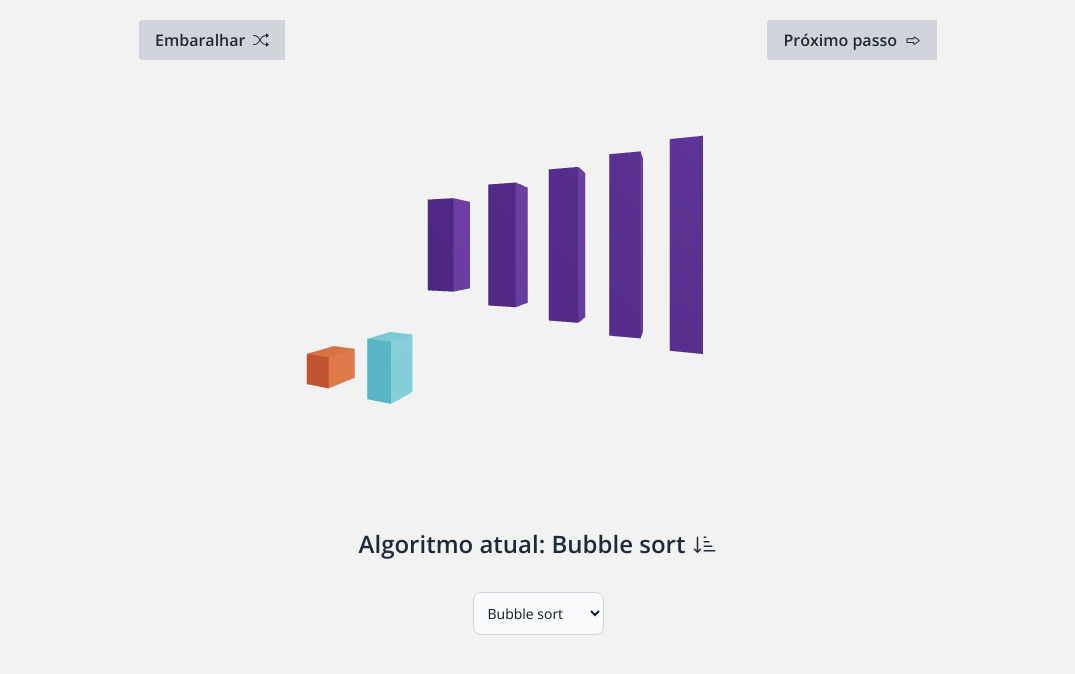
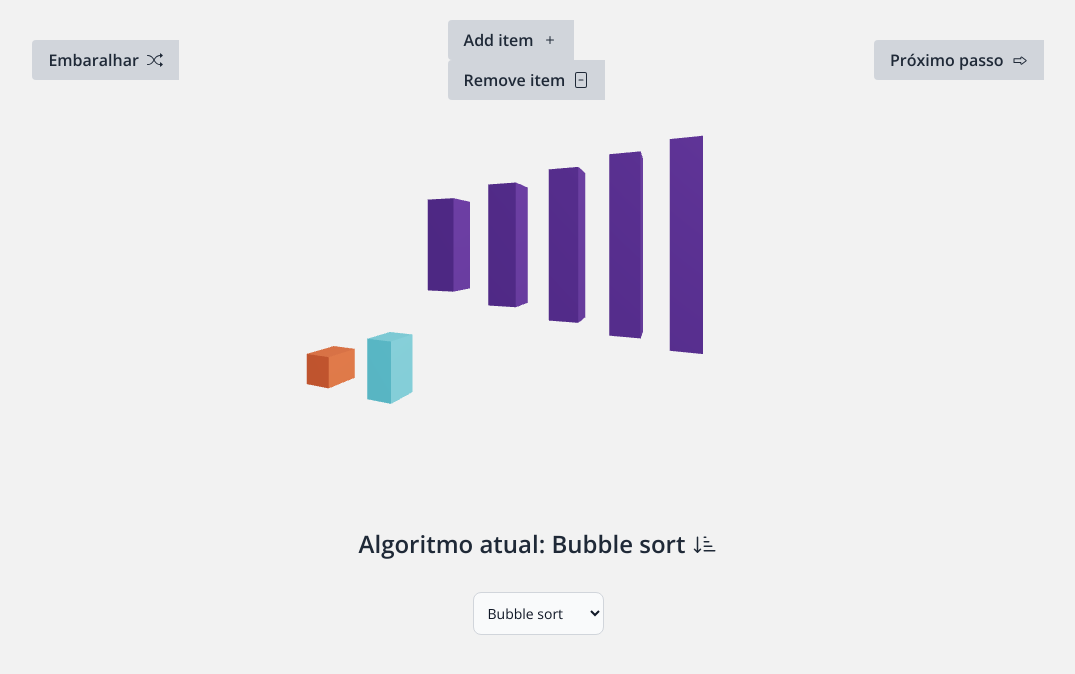
Before and after one commit to marcelo-schreiber/3d-sort, a React (Vite) app: page / in a window 1280 px wide. Shown: the top 674 px of the page, without its empty margins (102-1177 px from the left). Built offline with nearby package versions, Linux system fonts and the light colour scheme.

Commit message:
add: remove and add new boxes

```diff
--- a/src/components/CanvasMain.tsx
+++ b/src/components/CanvasMain.tsx
@@ -9,12 +9,16 @@ import insertionSort from "../../utils/insertionsort";
 import selectionSort from "../../utils/selectionsort";
 import mergeSort from "../../utils/mergesort";
 import quickSort from "../../utils/quicksort";
-
+import findMaxValue from "../../utils/findMaxValue";
 import Box from "./box";
 
-import { BsShuffle, BsForward, BsSortDownAlt } from "react-icons/bs";
-
-// colocar numero de elementos variavel
+import {
+  BsShuffle,
+  BsForward,
+  BsSortDownAlt,
+  BsPlus,
+  BsFileMinus,
+} from "react-icons/bs";
 
 function CanvasMain() {
   const [generator, setGenerator] = useState(bubbleSort([1, 2, 3, 4, 5, 6, 7]));
@@ -23,24 +27,42 @@ function CanvasMain() {
 
   const sort = () => !sortingState.done && setSortingState(generator.next());
 
+  let array = sortingState.value.arr;
+
+  const addItem = () => {
+    array = [...array, array.length + 1];
+
+    setAlgorithm();
+  };
+
+  const removeItem = () => {
+    if (array.length <= 5) {
+      return;
+    }
+
+    array.splice(findMaxValue(array), 1);
+
+    setAlgorithm();
+  };
+
   const setAlgorithm = () => {
     let newGenerator;
 
     switch (currentAlg) {
       case "Insertion sort":
-        newGenerator = insertionSort(sortingState.value.arr);
+        newGenerator = insertionSort(array);
         break;
       case "Selection sort":
-        newGenerator = selectionSort(sortingState.value.arr);
+        newGenerator = selectionSort(array);
         break;
       case "Merge sort":
-        newGenerator = mergeSort(sortingState.value.arr);
+        newGenerator = mergeSort(array);
         break;
       case "Quick sort":
-        newGenerator = quickSort(sortingState.value.arr);
+        newGenerator = quickSort(array);
         break;
       default:
-        newGenerator = bubbleSort(sortingState.value.arr);
+        newGenerator = bubbleSort(array);
         break;
     }
 
@@ -49,7 +71,7 @@ function CanvasMain() {
   };
 
   const randomize = () => {
-    sortingState.value.arr = shuffle(sortingState.value.arr);
+    array = shuffle(array);
 
     setAlgorithm();
   };
@@ -74,7 +96,7 @@ function CanvasMain() {
           <Box
             height={h}
             key={`${idx} + ${h}`}
-            position={[-7 + 2 * idx, 0, 0]}
+            position={[-array.length + 2 * idx, 0, 0]}
             isMoved={boxes.idx === idx || boxes?.idx2 === idx}
             isPivot={boxes.pivot === idx}
           />
@@ -106,6 +128,21 @@ function CanvasMain() {
           >
             Embaralhar <BsShuffle className="ml-2" />
           </button>
+          <div>
+            <button
+              className="bg-gray-300 hover:bg-gray-400 text-gray-800 font-bold py-2 px-4 rounded-l flex items-center"
+              onClick={addItem}
+            >
+              Add item <BsPlus className="ml-2" />
+            </button>
+            <button
+              className="bg-gray-300 hover:bg-gray-400 text-gray-800 font-bold py-2 px-4 rounded-l flex items-center"
+              onClick={removeItem}
+              disabled={array.length <= 5}
+            >
+              Remove item <BsFileMinus className="ml-2" />
+            </button>
+          </div>
           <button
             onClick={sort}
             className="bg-gray-300 hover:bg-gray-400 text-gray-800 font-bold py-2 px-4 rounded-l flex items-center"
--- /dev/null
+++ b/utils/findMaxValue.ts
@@ -0,0 +1,20 @@
+const findMaxValue = (arr: number[]): number => {
+  /**
+   * Not doing binary search bc I can't be sure if the array is sorted.
+   * But statistically speaking, going last to first element is usually better bc it can be not sorted/half sorted/sorted.
+   */
+  /**
+   * Não usarei busca binária pq não tenho certeza se estará ordenada.
+   * Estatisticamente falando ir do final ao começo é melhor porque pode estar não ordenada/meio ordenada/ordenada.
+   */
+  let maxIndex = 0;
+  for (let i = 0; i < arr.length; i++) {
+    if (arr[i] > arr[maxIndex]) {
+      maxIndex = i;
+    }
+  }
+
+  return maxIndex;
+};
+
+export default findMaxValue;
```
